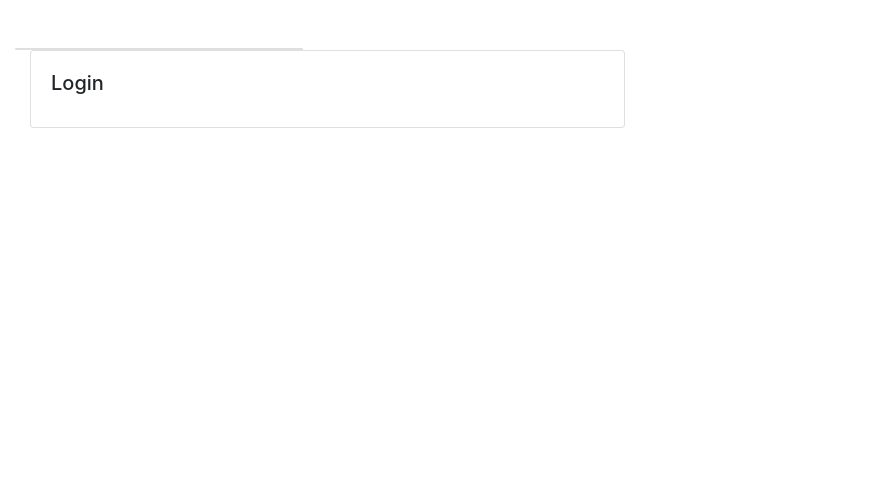
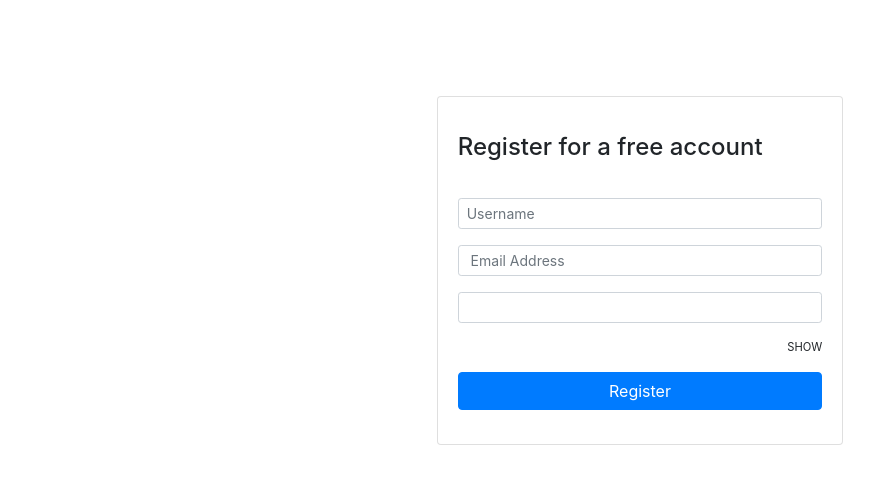
Before and after one commit to Dcastor21/Expense-Dashboard, a Django app: page /authentication/register in a window 1280 px wide. Shown: the top 484 px of the page, without its empty margins (0-891 px from the left). Run offline with Django 5.2, Linux system fonts and the light colour scheme; parts of the project's set-up code (start-up, migrations or seed data) failed here and were passed over; some libraries are stand-ins or nearby versions.

Commit message:
Ajax Username Validation part 1

```diff
--- a/authentication/urls.py
+++ b/authentication/urls.py
@@ -1,7 +1,9 @@
-from .views import RegistrationView
+from .views import RegistrationView, UsernameValidationView
 from django.urls import path
+from.views.decorators.csrf import csrf_exempt
 
 
 urlpatterns = [
-    path('register', RegistrationView.as_view(), name="register")
+    path('register', RegistrationView.as_view(), name="register"),
+    path('validate-username',csrf_exempt(UsernameValidationView.as_view()), name="validate-username")
 ]
--- a/authentication/views.py
+++ b/authentication/views.py
@@ -1,7 +1,17 @@
 from django.shortcuts import render
 from django.views import View
+import json
+from django.http import JsonResponse
+# Create your views here.
 
-# Create your views here.
+class UsernameValidationView(View):
+    def post(self, request):
+        data = json.loads(request.body)
+        username = data['username']
+
+        if not str(username).isalnum():
+            return JsonResponse({'username': 'Username should only contain alphanumeric characters'}, status=400)
+        return JsonResponse({'username_vaild': True})
 
 class RegistrationView(View):
     def get(self, request):
--- a/templates/auth_base.html
+++ b/templates/auth_base.html
@@ -17,15 +17,9 @@
     <link href="{% static 'css/dashboard.css'%}" rel="stylesheet" />
   </head>
   <body>
-    <div class="container-fluid">
-      <div class="row">
 
-        <main role="main" class="col-md-12">
-            <div class="card" style="width: 18rem;">
-          </div>
-            <div class="col-md-3"> </div>
 
-            <div class="col-md-6">
+        <main role="main">
               {% block content %}
 
 
--- a/templates/authentication/register.html
+++ b/templates/authentication/register.html
@@ -1,7 +1,45 @@
 {% extends "auth_base.html" %} {% block content %}
-<div class="card">
-  <div class="card-body">
-    <h5 class="card-title">Login</h5>
+
+<div class="row">
+  <div class="col-md-4"></div>
+  <div class="col-md-4">
+    <div class="card mt-5">
+      <div class="card-body">
+        <div class="card-title py-3">
+          <h4>Register for a free account</h4>
+        </div>
+
+      <form action="" method="post">
+        <div class="form-group">
+          <input
+            type="text"
+            name="username"
+            placeholder="Username"
+            id="usernameField"
+            class="form-control form-control-sm"
+            />
+          </div>
+          <div class="form-group">
+            <input
+            type="email"
+            name="email"
+            placeholder=" Email Address"
+            id="emailField"
+            class="form-control form-control-sm"
+            />
+          </div>
+          <div class="form-group">
+            <input type="password" name="password" placeholder:"Password"
+            class="form-control form-control-sm" />
+            <small class="float-right py-3">SHOW</small>
+          </div>
+          <input type="submit" value="Register" class="btn btn-block btn-primary" />
+        </form>
+      </div>
+      </div>
+    </div>
   </div>
+  <div class="col-md-4"></div>
 </div>
+
 {% endblock content %}
```
